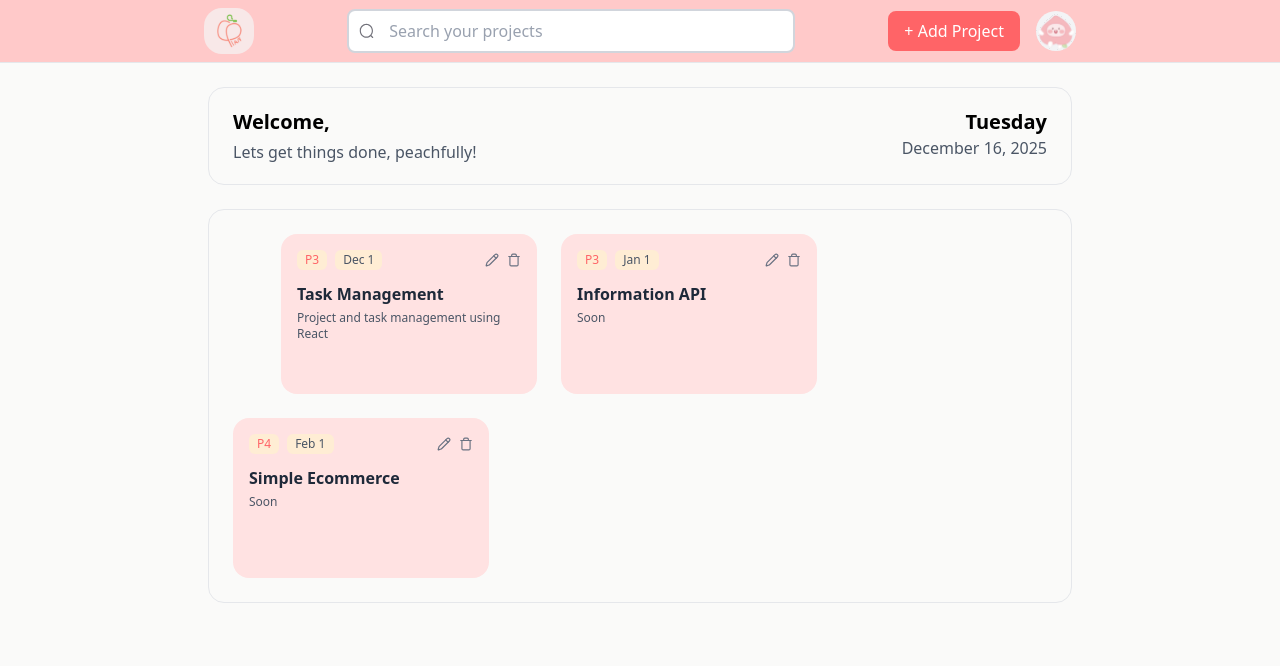
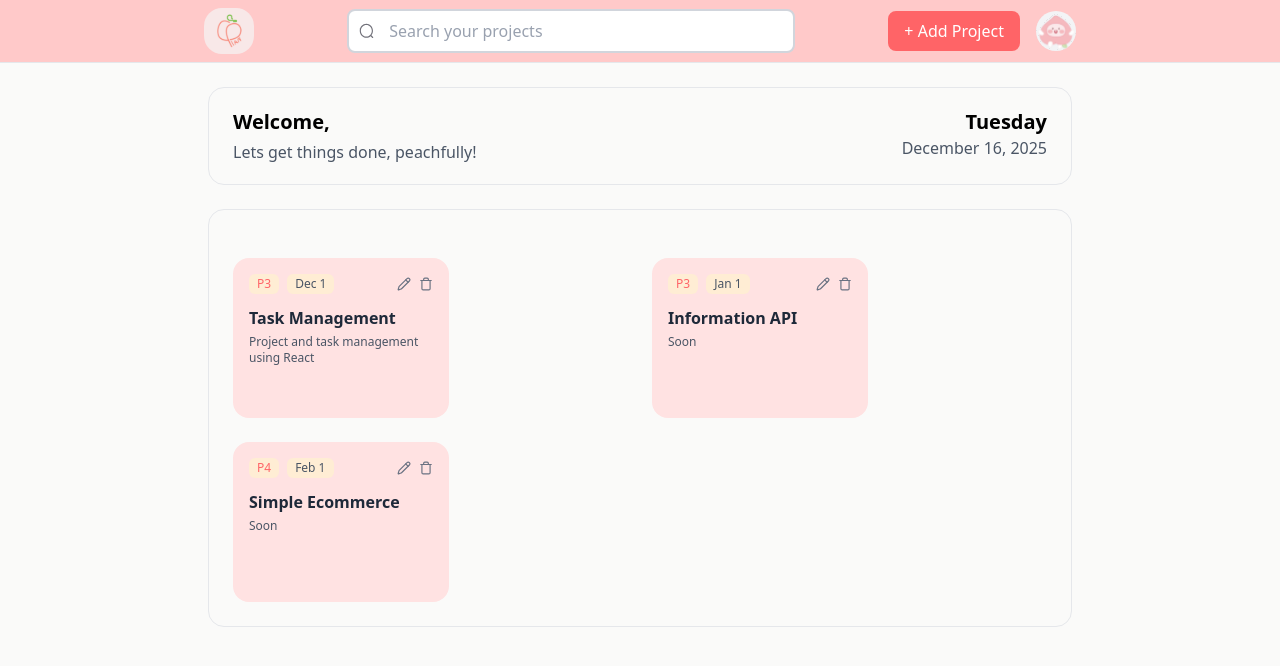
Before and after one commit to aletheaalmas/peachplan, a React (Vite) app: page / in a window 1280 px wide. Shown: the top 666 px of the page. Built offline with nearby package versions, Linux system fonts and the light colour scheme.

Commit message:
refactor: update layout to use grid for project items

```diff
--- a/src/components/projects.tsx
+++ b/src/components/projects.tsx
@@ -6,7 +6,7 @@ import { Trash } from "lucide-react";
 export function Projects() {
   return (
     <div className="mt-6 rounded-2xl border border-gray-200 p-6">
-      <ul className="flex flex-wrap gap-6">
+      <ul className="grid grid-cols-[repeat(auto-fill,minmax(16rem,1fr))] gap-6">
         {dataProjects.map((project) => (
           <li key={project.id}>
             <ProjectItem project={project} />
@@ -23,7 +23,7 @@ export function ProjectItem({ project }: { project: Project }) {
   }
 
   return (
-    <div className="h-40 w-64 rounded-2xl bg-red-100 p-4 text-sm">
+    <div className="h-40 w-54 rounded-2xl bg-red-100 p-4 text-sm">
       <div className="flex items-center justify-between">
         <div className="flex items-center gap-2">
           <span className="rounded-md bg-orange-100 px-2 py-0.5 text-xs font-medium text-red-400">
```
